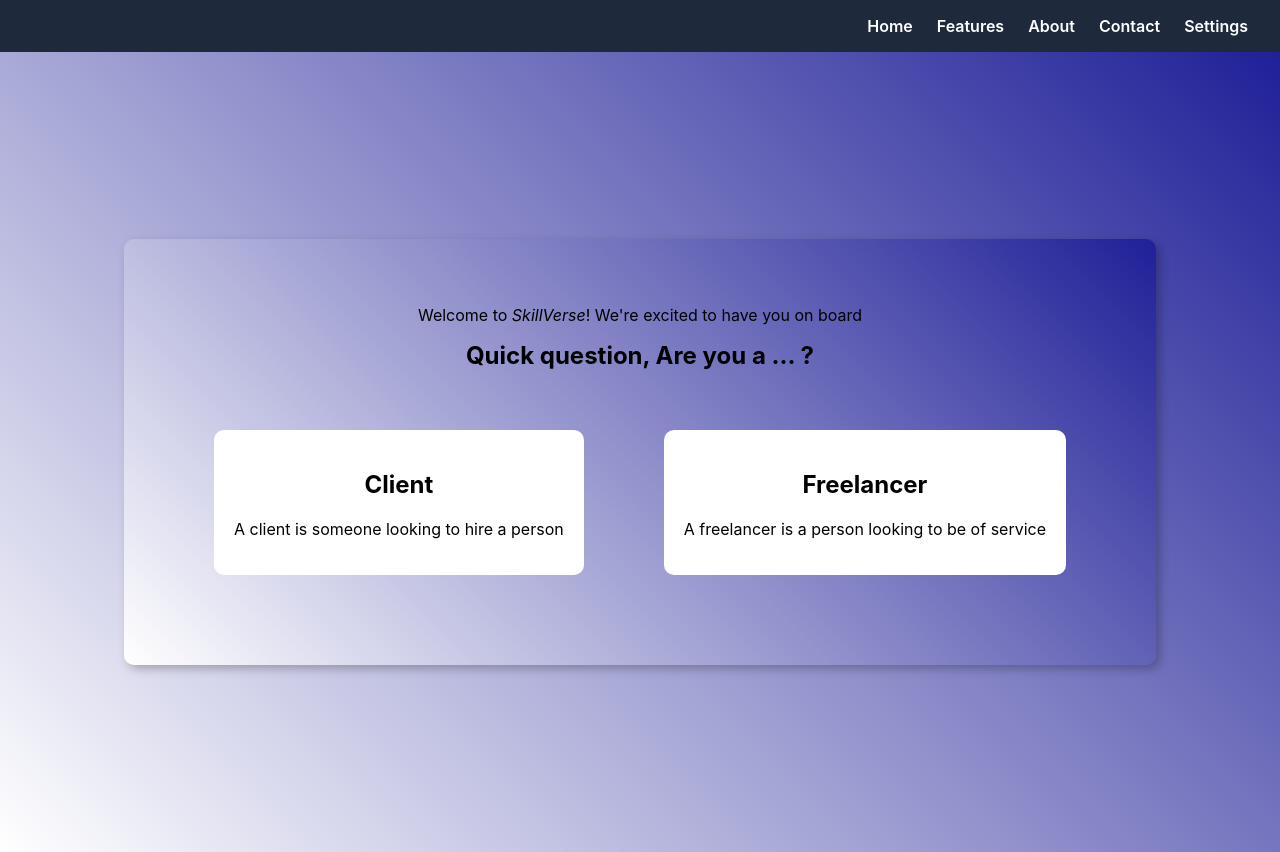
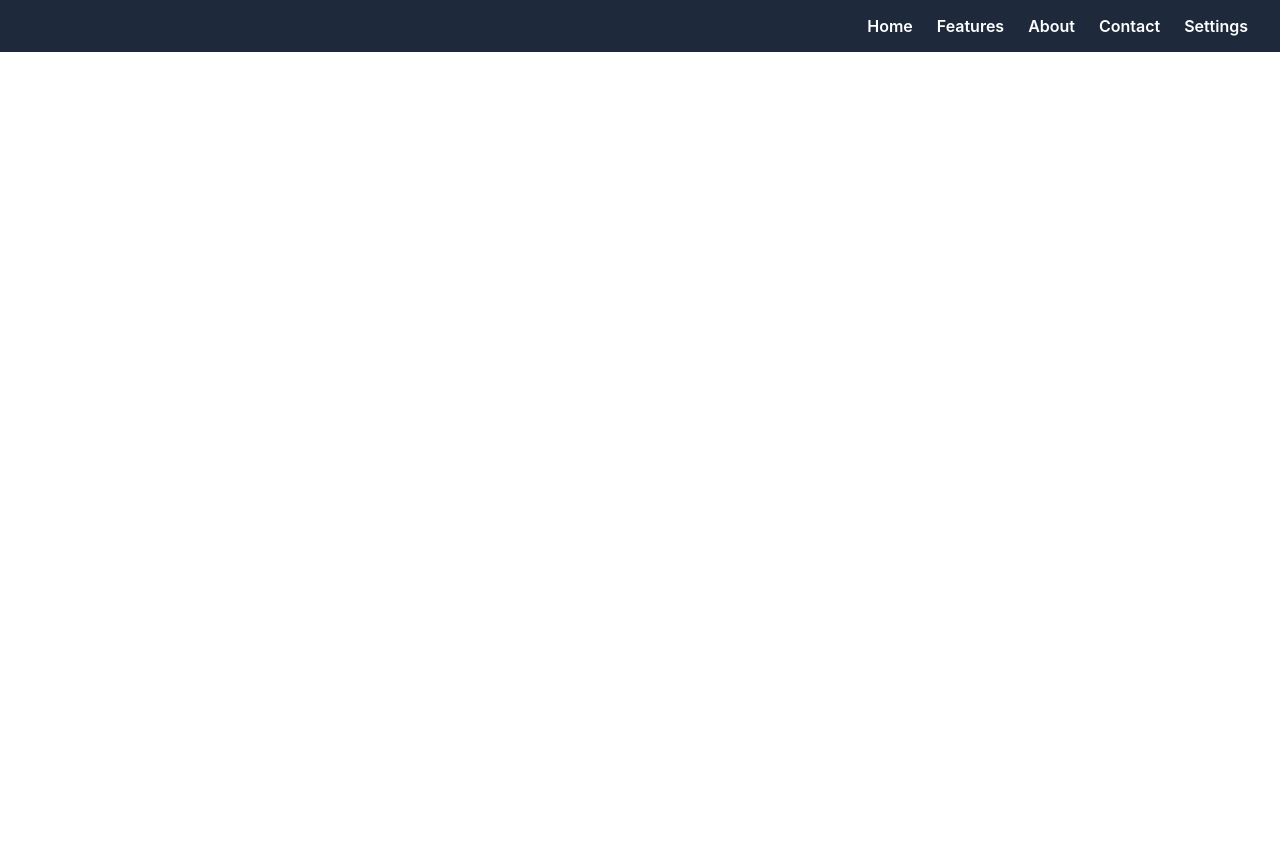
Before and after one commit to ZayaanOmar/skillVerse, a React (Create React App) app in the folder frontend/: page /signup/roles in a window 1280 px wide. After the commit the page ends 800 px from the top, so only its background shows below. Built offline with nearby package versions, Linux system fonts and the light colour scheme.

Commit message:
Added navigation from role selection to freelancer home page

```diff
--- a/frontend/src/App.js
+++ b/frontend/src/App.js
@@ -11,7 +11,7 @@ function App() {
       <Routes>
         <Route path="/" element={<h1 className="p-4 text-xl">Hello from Landing Page</h1>} />
         <Route path="/client/home" element={<ClientHome />} />
-        <Route path="signup/roles" element={<RoleSelection/>} />
+        <Route path="/roles" element={<RoleSelection/>} />
       </Routes>
     </Router>
   );
--- a/frontend/src/pages/RoleSelection.jsx
+++ b/frontend/src/pages/RoleSelection.jsx
@@ -14,7 +14,7 @@ const RoleSelection = () => {
                         <h2>Client</h2>
                         <p>A client is someone looking to hire a person</p>
                     </section>
-                    <section className='freelancer-description'>
+                    <section className='freelancer-description' onClick={() => navigate("/freelancer/home")}>
                         <h2>Freelancer</h2>
                         <p>A freelancer is a person looking to be of service</p>
                     </section>
```
